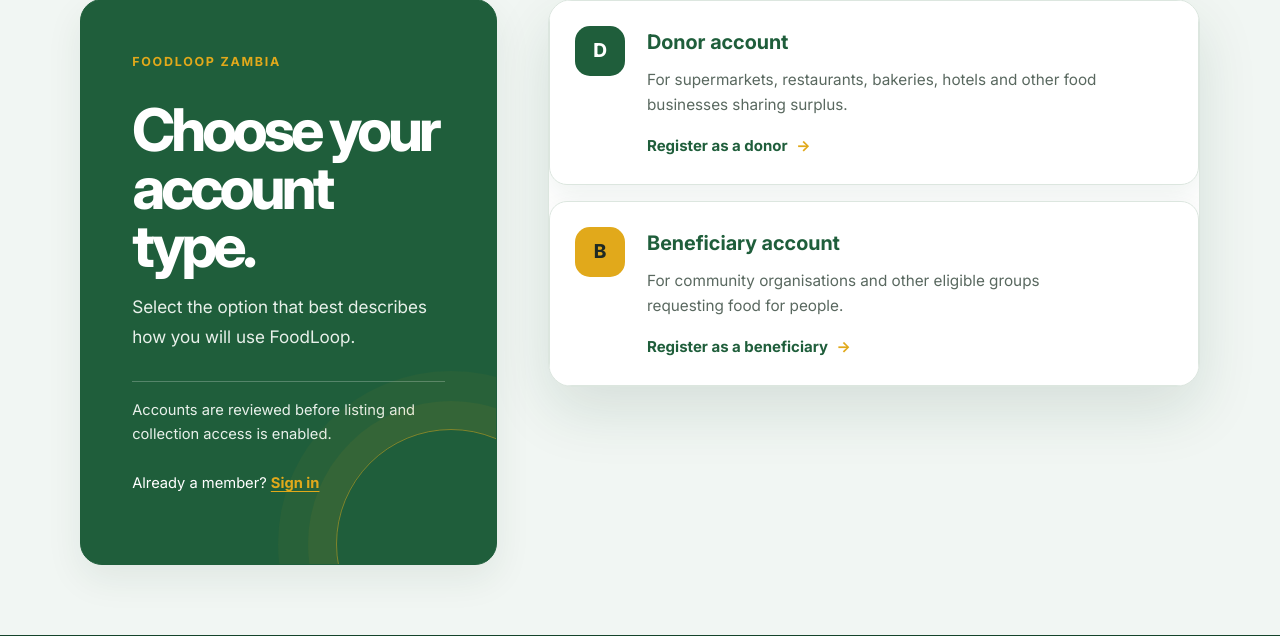
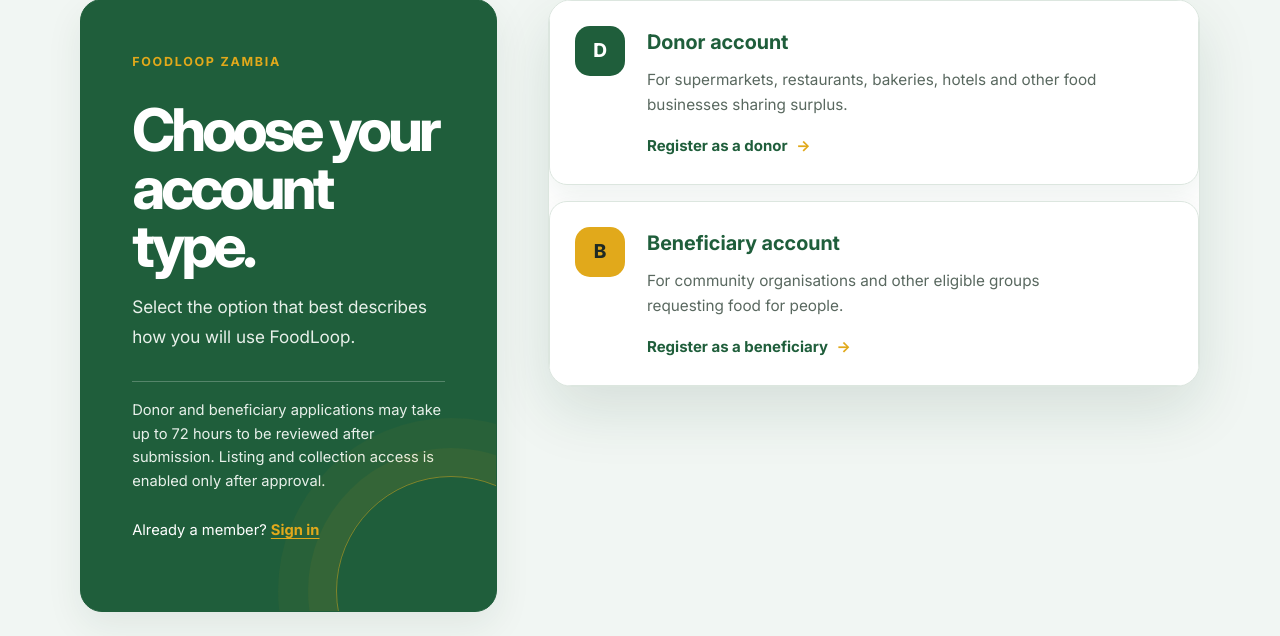
Before and after one commit to lushomochikondo/FoodLoop_Zambia, a Django app: page /signup/ in a window 1280 px wide. Shown: the part 120-756 px from the top of the page. Run offline with Django 5.2, Linux system fonts and the light colour scheme; parts of the project's set-up code (start-up, migrations or seed data) failed here and were passed over; some libraries are stand-ins or nearby versions.

Commit message:
Show 72-hour verification notice for donors and beneficiaries

```diff
--- a/core/views.py
+++ b/core/views.py
@@ -87,7 +87,7 @@ def signup(request):
                     )
                 EmailPreferences.objects.create(user=user, enabled=form.cleaned_data['email_updates'])
                 AuditLog.objects.create(actor=user, action=f'Organisation {org.pk}: beneficiary application draft created' if application_draft else f'Organisation {org.pk}: self-registration submitted for verification')
-                Notification.objects.create(user=user, message='Your beneficiary application is saved as a draft.' if application_draft else 'Welcome to FoodLoop. Your organisation is awaiting administrator verification.')
+                Notification.objects.create(user=user, message='Your beneficiary application is saved as a draft.' if application_draft else 'Welcome to FoodLoop. Your organisation is awaiting administrator verification. Review may take up to 72 hours.')
                 for admin in User.objects.filter(is_staff=True, is_active=True):
                     message = f'New beneficiary registration (assessment not yet submitted): {org.name}' if application_draft else f'New organisation awaiting verification: {org.name}'
                     Notification.objects.create(user=admin, message=message[:240])
@@ -99,7 +99,7 @@ def signup(request):
                 request.session.pop('beneficiary_eligibility', None)
                 messages.success(request, 'Account created. Your beneficiary application is saved as a draft. Complete it when you are ready to submit for review.')
                 return redirect('beneficiary_application')
-            messages.success(request, 'Account created. Your organisation is awaiting verification; you can list or request food once approved.')
+            messages.success(request, 'Account created. Your organisation is awaiting verification. Review may take up to 72 hours; you can list or request food once approved.')
             return redirect('home')
     return render(request, 'signup.html', {'form': form, 'signup_type': signup_type if signup_type in ('provider', 'recipient') else ''})
 
--- a/templates/base.html
+++ b/templates/base.html
@@ -23,4 +23,4 @@
 <details class="mobile-submenu" data-landing-dropdown><summary>Take Action <span class="nav-caret" aria-hidden="true"></span></summary><div><a href="{% url 'signup' %}?type=provider">List surplus food</a><a href="{% url 'beneficiary_eligibility' %}">Apply as a beneficiary</a><a href="{% url 'contact' %}">Partner with FoodLoop</a></div></details>
 <a href="{% url 'news' %}">News</a><a href="{% url 'contact' %}">Contact Us</a><a href="{% url 'beneficiary_eligibility' %}">Apply</a><a href="{% url 'signup' %}?type=provider">Donate surplus food</a><a href="{% url 'login' %}">Sign in</a></nav></details>
 </header>{% else %}<header class="auth-header"><a class="brand" href="/"><span class="brand-mark"><img src="{% static 'icons/icon-192.png' %}" alt="" width="40" height="40"></span><span>foodloop<small>ZAMBIA</small></span></a></header>{% endif %}
-<main id="main">{% for message in messages %}<div role="status" class="message">{{ message }}</div>{% endfor %}{% block content %}{% endblock %}</main>{% include 'footer.html' %}{% if user.is_authenticated %}</div>{% endif %}<script src="{% static 'page-loading.js' %}" defer></script><script src="{% static 'navigation.js' %}" defer></script><script src="{% static 'count-up.js' %}?v=1" defer></script><script src="{% static 'landing-nav.js' %}" defer></script><script src="{% static 'pwa.js' %}" defer></script><script src="{% static 'push.js' %}" defer></script></body></html>
+<main id="main">{% if user.is_authenticated and not user.is_staff and user.membership.organisation.status == 'pending' %}<div class="message" role="status">Your organisation is awaiting verification. Donor and beneficiary applications may take up to 72 hours to be reviewed after submission. Access to listing or requesting food is enabled after approval.</div>{% endif %}{% for message in messages %}<div role="status" class="message">{{ message }}</div>{% endfor %}{% block content %}{% endblock %}</main>{% include 'footer.html' %}{% if user.is_authenticated %}</div>{% endif %}<script src="{% static 'page-loading.js' %}" defer></script><script src="{% static 'navigation.js' %}" defer></script><script src="{% static 'count-up.js' %}?v=1" defer></script><script src="{% static 'landing-nav.js' %}" defer></script><script src="{% static 'pwa.js' %}" defer></script><script src="{% static 'push.js' %}" defer></script></body></html>
--- a/templates/signup.html
+++ b/templates/signup.html
@@ -1,5 +1,5 @@
 {% extends 'base.html' %}{% block title %}Create your account · FoodLoop{% endblock %}{% block content %}
-<div class="signup-heading"><p class="eyebrow">FOODLOOP ZAMBIA</p>{% if signup_type == 'provider' %}<h1>Share surplus with confidence.</h1><p>Set up a food donor account to list available surplus and coordinate collections.</p>{% elif signup_type == 'recipient' %}<h1>Find food for your community.</h1><p>Set up a beneficiary account to request suitable food and coordinate collections.</p>{% else %}<h1>Choose your account type.</h1><p>Select the option that best describes how you will use FoodLoop.</p>{% endif %}<p class="signup-verification-note">Accounts are reviewed before listing and collection access is enabled.</p><p class="signup-login">Already a member? <a href="{% url 'login' %}">Sign in</a></p></div>
+<div class="signup-heading"><p class="eyebrow">FOODLOOP ZAMBIA</p>{% if signup_type == 'provider' %}<h1>Share surplus with confidence.</h1><p>Set up a food donor account to list available surplus and coordinate collections.</p>{% elif signup_type == 'recipient' %}<h1>Find food for your community.</h1><p>Set up a beneficiary account to request suitable food and coordinate collections.</p>{% else %}<h1>Choose your account type.</h1><p>Select the option that best describes how you will use FoodLoop.</p>{% endif %}<p class="signup-verification-note">Donor and beneficiary applications may take up to 72 hours to be reviewed after submission. Listing and collection access is enabled only after approval.</p><p class="signup-login">Already a member? <a href="{% url 'login' %}">Sign in</a></p></div>
 {% if not signup_type %}
 <div class="signup-layout"><div class="signup-choice-grid" aria-label="Choose how to use FoodLoop"><a class="signup-choice provider-choice" href="{% url 'signup' %}?type=provider"><span class="signup-choice-mark" aria-hidden="true">D</span><span class="signup-choice-copy"><strong>Donor account</strong><small>For supermarkets, restaurants, bakeries, hotels and other food businesses sharing surplus.</small><b>Register as a donor <span aria-hidden="true">→</span></b></span></a><a class="signup-choice beneficiary-choice" href="{% url 'beneficiary_eligibility' %}"><span class="signup-choice-mark" aria-hidden="true">B</span><span class="signup-choice-copy"><strong>Beneficiary account</strong><small>For community organisations and other eligible groups requesting food for people.</small><b>Register as a beneficiary <span aria-hidden="true">→</span></b></span></a></div></div>
 {% else %}
```
